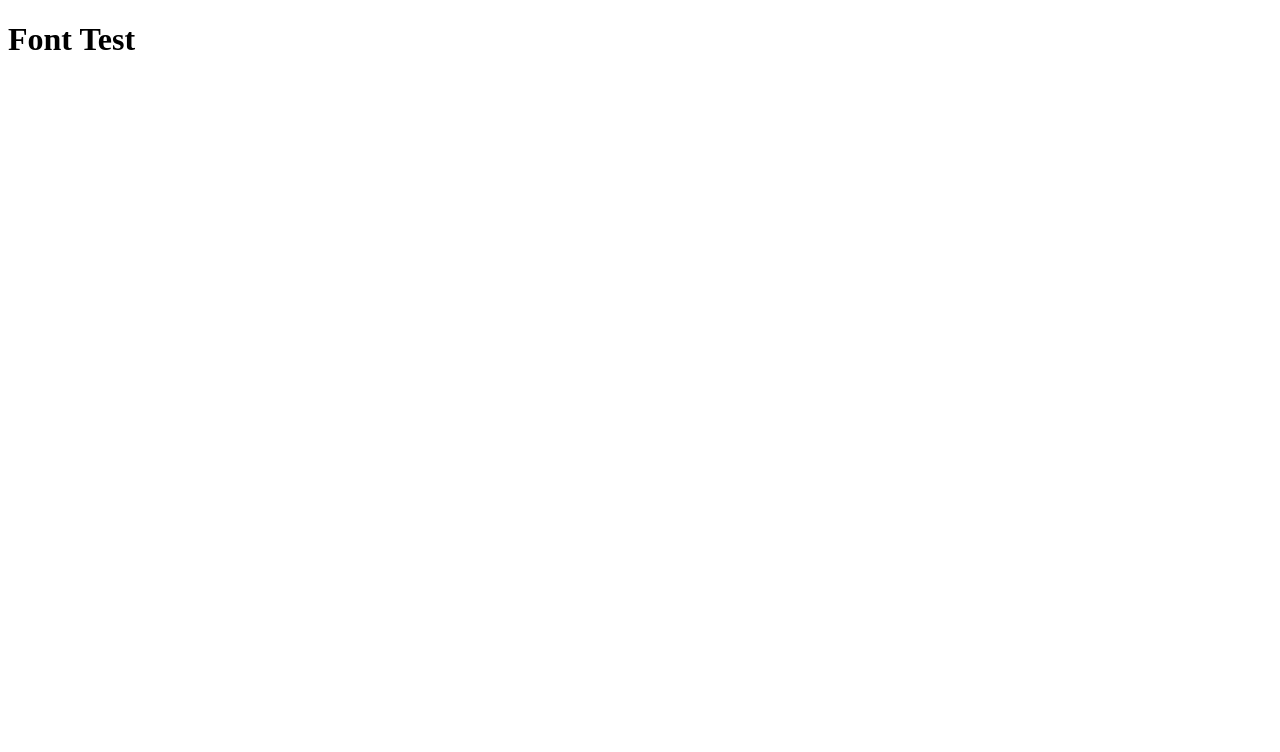
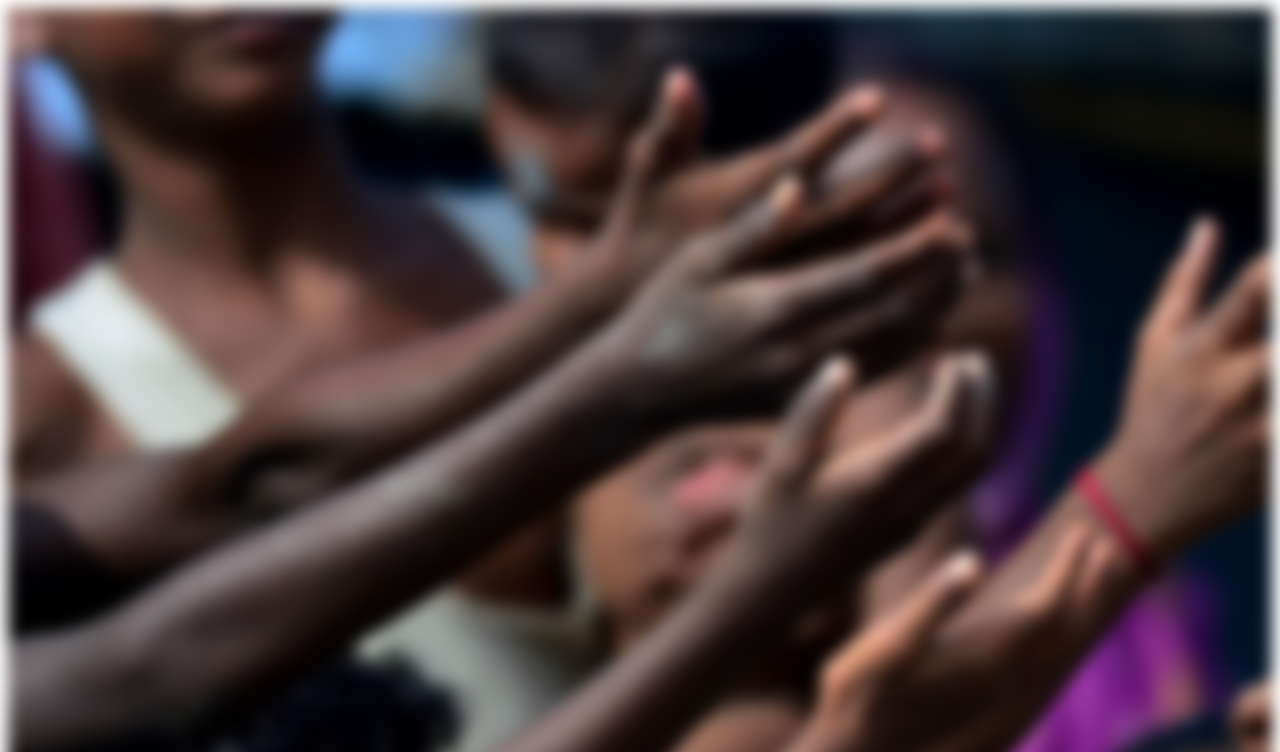
Before and after one commit to Omar-Kaiyum-Nayeem/assignment-1, a plain HTML site: page index.html in a window 1280 px wide. Shown: the top 752 px of the page. Drawn offline with Linux system fonts and the light colour scheme.

Commit message:
background image added

```diff
--- a/index.html
+++ b/index.html
@@ -6,11 +6,20 @@
     <meta http-equiv="X-UA-Compatible" content="IE=edge">
     <meta name="viewport" content="width=device-width, initial-scale=1.0">
     <title>Assignment</title>
+    <link rel="stylesheet" href="style.css">
     <link rel="shortcut icon" href="images/donation13.jpg" type="image/x-icon">
+    <link rel="preconnect" href="https://fonts.googleapis.com">
+    <link rel="preconnect" href="https://fonts.gstatic.com" crossorigin>
+    <link href="https://fonts.googleapis.com/css2?family=Raleway&family=Source+Sans+Pro:wght@300&display=swap"
+        rel="stylesheet">
 </head>
 
 <body>
-    <h1>Font Test</h1>
+    <section id="header-image">
+        <div>
+
+        </div>
+    </section>
 </body>
 
 </html>
--- a/style.css
+++ b/style.css
@@ -0,0 +1,14 @@
+body {
+    font-family: 'Raleway', sans-serif;
+    font-family: 'Source Sans Pro', sans-serif;
+}
+
+#header-image {
+    background-image: url(images/donation13.jpg);
+    background-repeat: no-repeat;
+    background-size: cover;
+    background-position: center;
+    height: 1200px;
+    width: 100%;
+    filter: blur(8px);
+}
```
